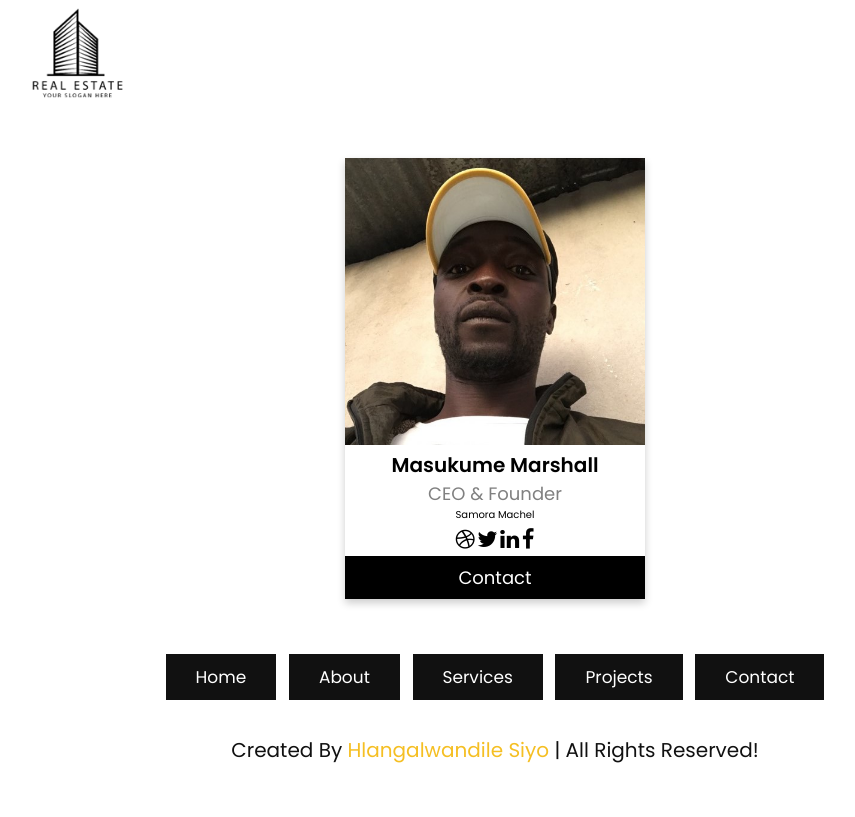
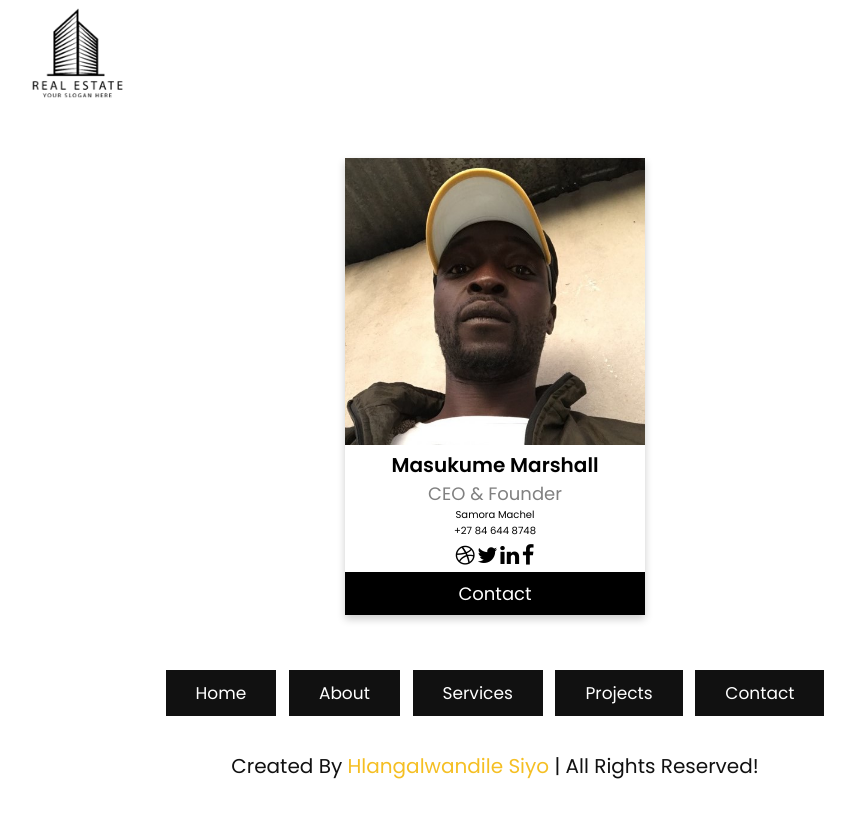
Before and after one commit to Hlangzti/Construction-, a plain HTML site: page index.html in a window 1280 px wide. Shown: the part 4511-5328 px from the top of the page, without its empty margins (145-1000 px from the left). Drawn offline with nearby package versions, Linux system fonts and the light colour scheme; some packages are replaced by stand-ins of ours; a script that the page names is missing; files whose address does not match are found by name.

Commit message:
Update index.html

```diff
--- a/index.html
+++ b/index.html
@@ -465,6 +465,7 @@
    <h1>Masukume Marshall</h1>
    <p class="title">CEO & Founder</p>
    <p>Samora Machel</p>
+   <p>+27 84 644 8748</p>
    <a href="#"><i class="fa fa-dribbble"></i></a>
    <a href="#"><i class="fa fa-twitter"></i></a>
    <a href="#"><i class="fa fa-linkedin"></i></a>
```
